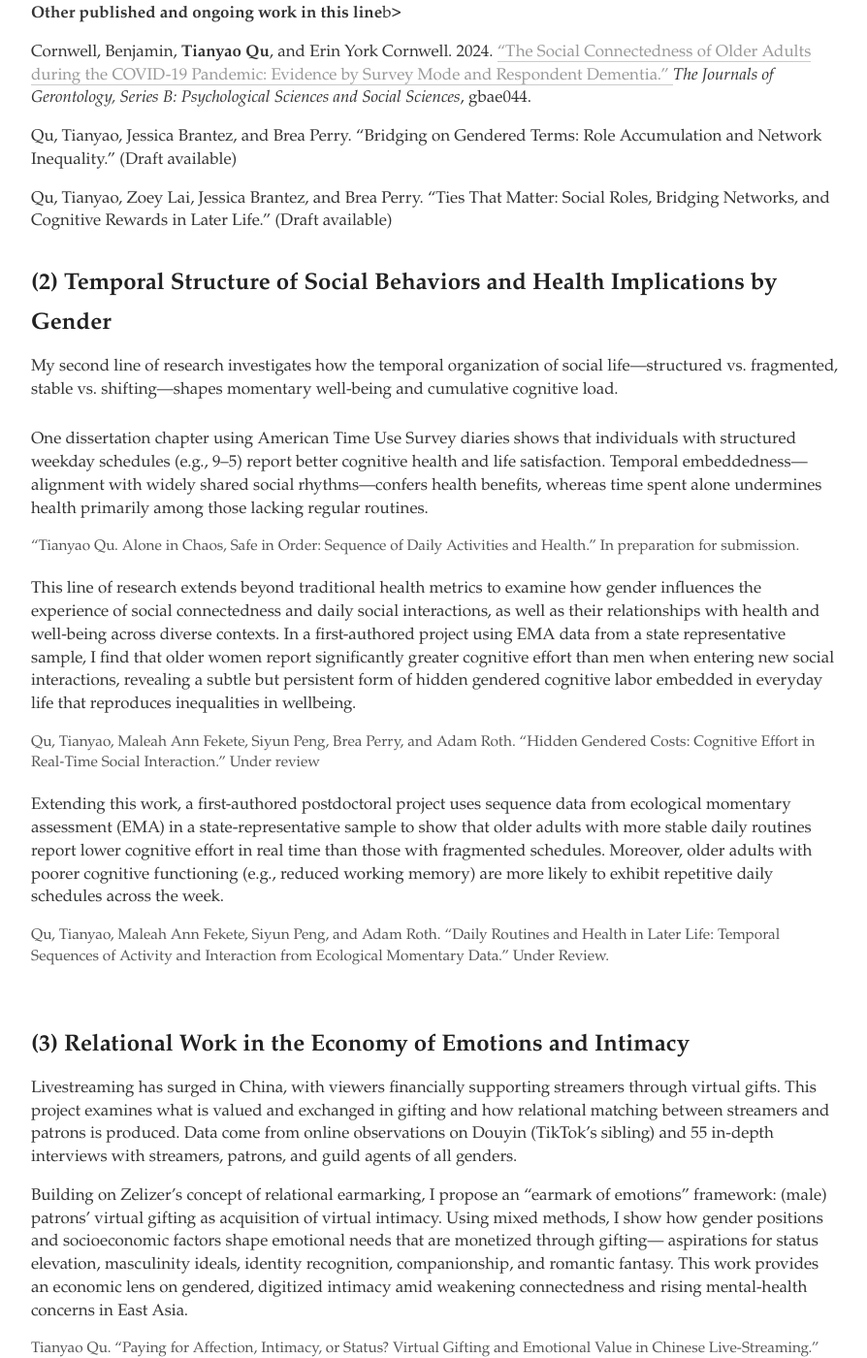
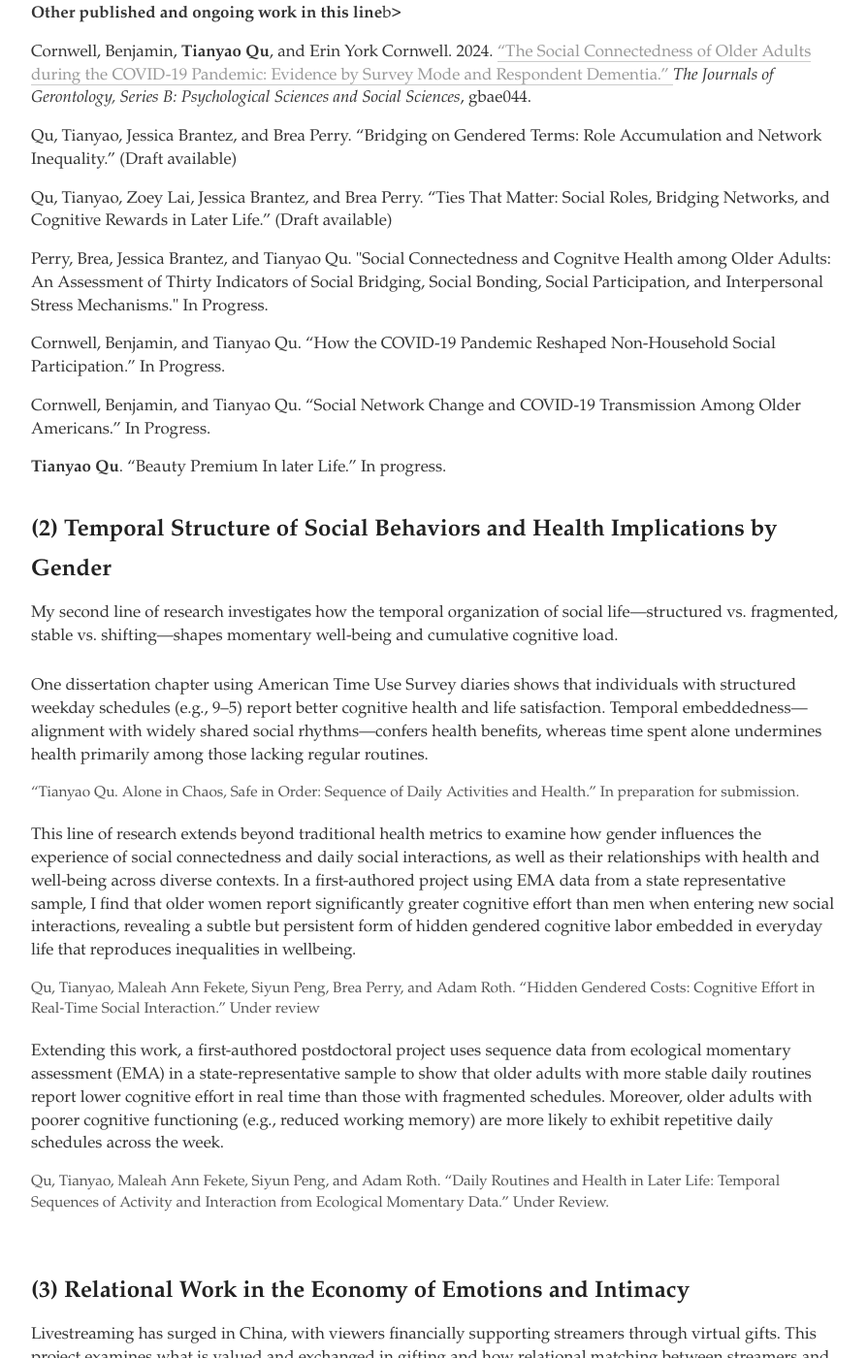
Before and after one commit to windyqu/windyqu.github.io, a Jekyll site: the page built from research/index.html, in a window 1280 px wide and 1400 px high, scrolled down 1277 px. Shown: the whole window at 97% size, without its empty margins (192-1086 px from the left). Built offline with Jekyll 4.4.1, drawn with Linux system fonts in a browser that asks for light colours; some of the changed text lies outside the part shown.

Commit message:
Update index.html

```diff
--- a/research/index.html
+++ b/research/index.html
@@ -163,6 +163,26 @@ title: Tianyao Qu's Homepage
 Qu, Tianyao, Zoey Lai, Jessica Brantez, and Brea Perry. “Ties That Matter: Social Roles, Bridging Networks, and Cognitive Rewards in Later Life.” (Draft available)
   </p>
 
+    <p>
+Perry, Brea, Jessica Brantez, and Tianyao Qu. "Social Connectedness and Cognitve Health among Older Adults: An Assessment of Thirty Indicators of Social Bridging, Social Bonding, Social Participation, and Interpersonal Stress Mechanisms." In Progress.
+
+          </p>
+
+  <p>
+  Cornwell, Benjamin, and Tianyao Qu. “How the COVID-19 Pandemic Reshaped Non-Household Social Participation.” In Progress.
+  </p>
+
+    <p>
+Cornwell, Benjamin, and Tianyao Qu. “Social Network Change and COVID-19 Transmission Among Older Americans.” In Progress.
+  </p>
+
+     <p>
+      <b>Tianyao Qu</b>. “Beauty Premium In later Life.” In progress.
+    </p>
+
+
+
+
 
 
   <h3 class="sub-title">(2) Temporal Structure of Social Behaviors and Health Implications by Gender</h3>
@@ -238,9 +258,7 @@ Qu, Tianyao, Zoey Lai, Jessica Brantez, and Brea Perry. “Ties That Matter: Soc
       DOI: 10.17605/OSF.IO/UPFDK <span class="small-note">[Media Coverage: Wall Street Journal]</span>
     </p>
 
-    <p>
-      <b>Tianyao Qu</b>. “Is Power Attractive in Later Life? Social Networks and Physical Appearance among Older Adults.” In progress.
-    </p>
+
 
     <p>
       Xuewen Yan &amp; <b>Tianyao Qu</b>. 2022.
```
